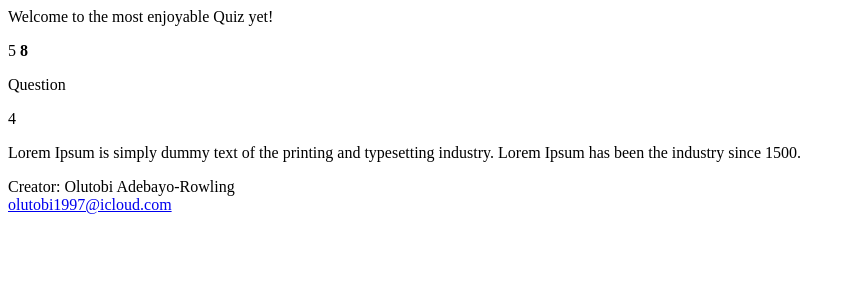
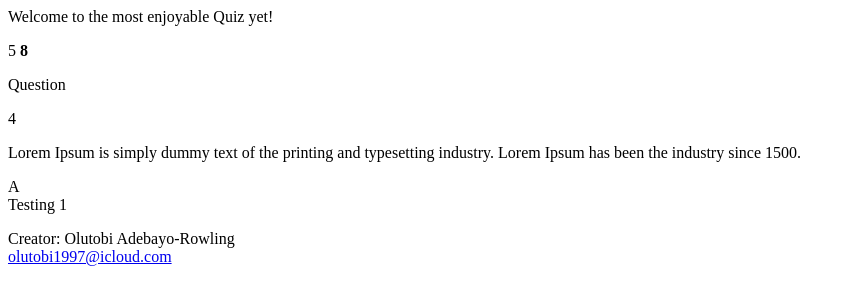
Before and after one commit to olutobi1996/QuizGame-Java, a plain HTML site: page index.html in a window 1280 px wide. Shown: the whole page, without its empty margins (0-855 px from the left). Drawn offline with Linux system fonts and the light colour scheme; a web font is replaced by a local one.

Commit message:
added more quiz structure

```diff
--- a/index.html
+++ b/index.html
@@ -37,9 +37,19 @@
                 <p class="question-title">Question</p>
                 </div>
 
-                <div class="question-box"></div>
+                <div class="question-box">
                 <span id="question-number">4</span>
                 <p id="question">Lorem Ipsum is simply dummy text of the printing and typesetting industry. Lorem Ipsum has been the industry since 1500.</p>
+            </div>
+
+            <div class="answer-box">
+                <div class="box">
+                    <div class="answer-number">A</div>
+                    <input type="radio" name="option" id="first" value="a" required hidden>
+                    <label for="first" class="answer-label">Testing 1</label>
+                </div>
+            </div>
+
             </div>
         </div>
     </main>
```
